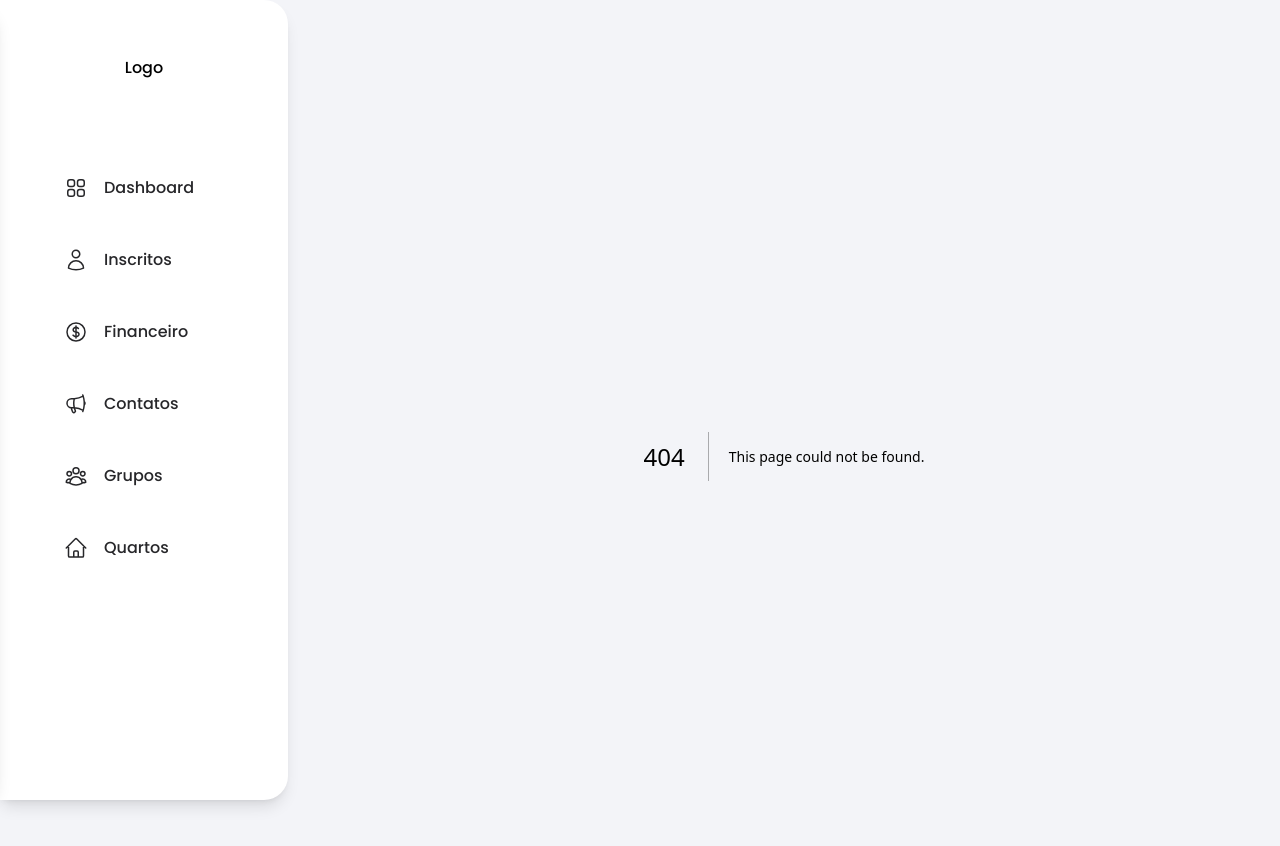
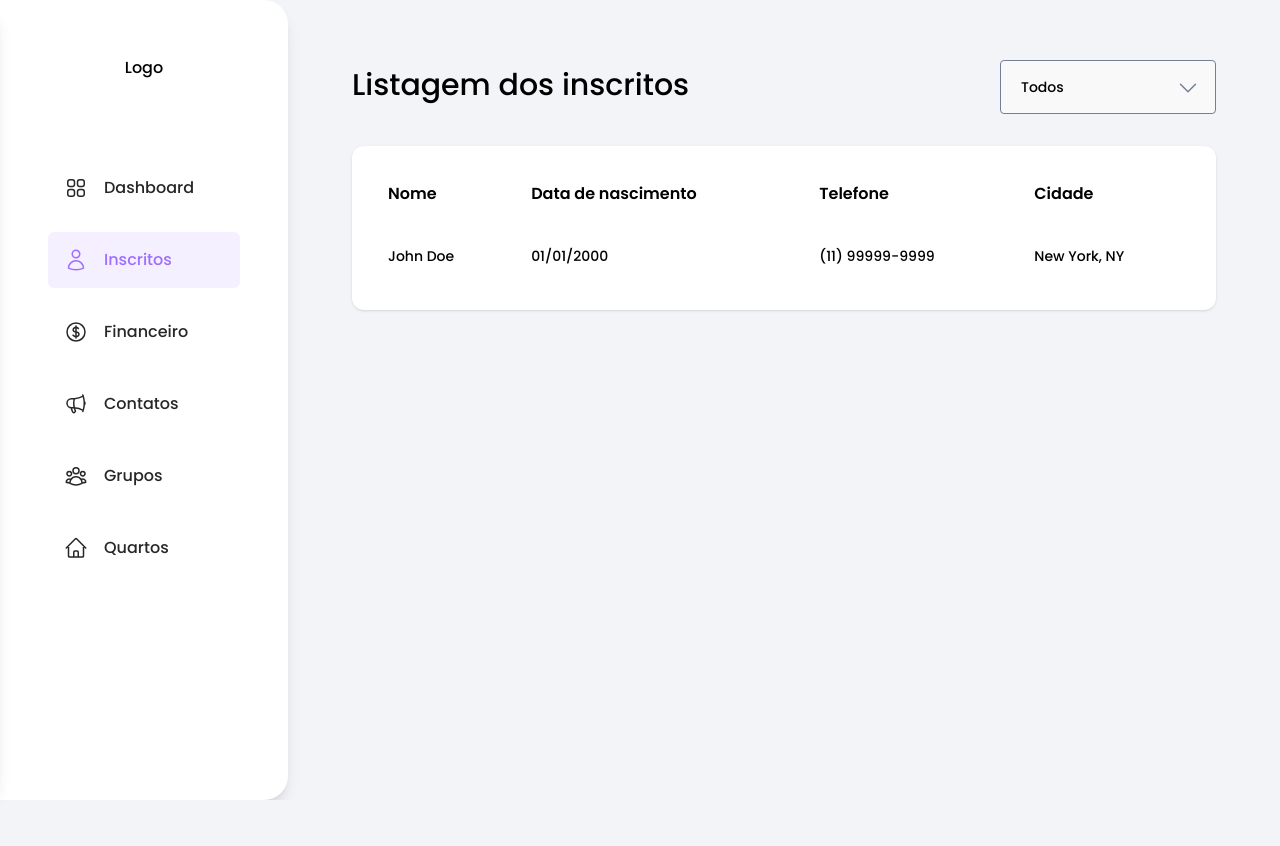
Before and after one commit to gugavillar/heavenly-meet, a Next.js app: page /inscritos in a window 1280 px wide. Before the commit this address had no page. Shown: the top 846 px of the page. After the commit the page ends 800 px from the top, so only its background shows below. Built offline with nearby package versions, Linux system fonts and the light colour scheme.

Commit message:
:sparkles: Feat: (page) registered page (#19)

```diff
--- /dev/null
+++ b/src/app/inscritos/page.tsx
@@ -0,0 +1,53 @@
+import { Card, FieldContainer, Select, Table, TableHeader } from '@/components'
+import { TableBody } from '@/components/Table/TableBody'
+
+// TODO remover quando tiver integração
+const TABLE_HEADER = [
+  { label: 'Nome', accessor: 'name' },
+  { label: 'Data de nascimento', accessor: 'birthdate' },
+  { label: 'Telefone', accessor: 'phone' },
+  { label: 'Cidade', accessor: 'city' },
+]
+
+// TODO remover quando tiver integração
+const TABLE_BODY = [
+  {
+    id: '1',
+    name: 'John Doe',
+    birthdate: '01/01/2000',
+    phone: '(11) 99999-9999',
+    city: 'New York, NY',
+  },
+]
+
+// TODO remover quando tiver integração
+const SELECT_OPTIONS = [
+  { label: 'Todos', value: 'all' },
+  { label: 'Voluntários', value: 'voluntary' },
+  { label: 'Participantes', value: 'participants' },
+]
+
+export default function RegisteredPage() {
+  return (
+    <>
+      <div className="flex w-full items-center justify-between">
+        <h1 className="mb-8 text-3xl">Listagem dos inscritos</h1>
+        <FieldContainer className="mb-8 w-1/4">
+          <Select
+            options={SELECT_OPTIONS}
+            optionKeyLabel="label"
+            optionKeyValue="value"
+          />
+        </FieldContainer>
+      </div>
+      <Card>
+        <Table headerTable={<TableHeader tableHeaderData={TABLE_HEADER} />}>
+          <TableBody
+            tableHeaderData={TABLE_HEADER}
+            tableBodyData={TABLE_BODY}
+          />
+        </Table>
+      </Card>
+    </>
+  )
+}
--- a/src/components/Fields/FieldContainer.tsx
+++ b/src/components/Fields/FieldContainer.tsx
@@ -1,24 +1,32 @@
 import { ExclamationTriangleIcon } from '@heroicons/react/24/outline'
-import { ReactNode } from 'react'
+import { ComponentProps, ReactNode } from 'react'
+import { twMerge } from 'tailwind-merge'
 
-type FieldContainerProps = {
+type FieldContainerProps = ComponentProps<'div'> & {
   children: ReactNode
-  label: string
-  error: string
+  label?: string
+  error?: string
 }
 export const FieldContainer = ({
   children,
   label,
   error,
+  className,
+  ...props
 }: FieldContainerProps) => {
   return (
-    <div className="flex w-full flex-col space-y-1">
+    <div
+      className={twMerge('flex w-full flex-col space-y-1', className)}
+      {...props}
+    >
       <label>{label}</label>
       {children}
-      <span className="flex items-center gap-1 text-sm font-light text-red-500">
-        <ExclamationTriangleIcon className="h-4 w-4" />
-        {error}
-      </span>
+      {error ? (
+        <span className="flex items-center gap-1 text-sm font-light text-red-500">
+          <ExclamationTriangleIcon className="h-4 w-4" />
+          {error}
+        </span>
+      ) : null}
     </div>
   )
 }
--- a/src/components/Menu/constants.tsx
+++ b/src/components/Menu/constants.tsx
@@ -18,7 +18,7 @@ export const MENU = [
     ),
   },
   {
-    url: '/pessoas',
+    url: '/inscritos',
     label: 'Inscritos',
     icon: (props: ComponentPropsWithRef<'svg'>) => <UserIcon {...props} />,
   },
```
